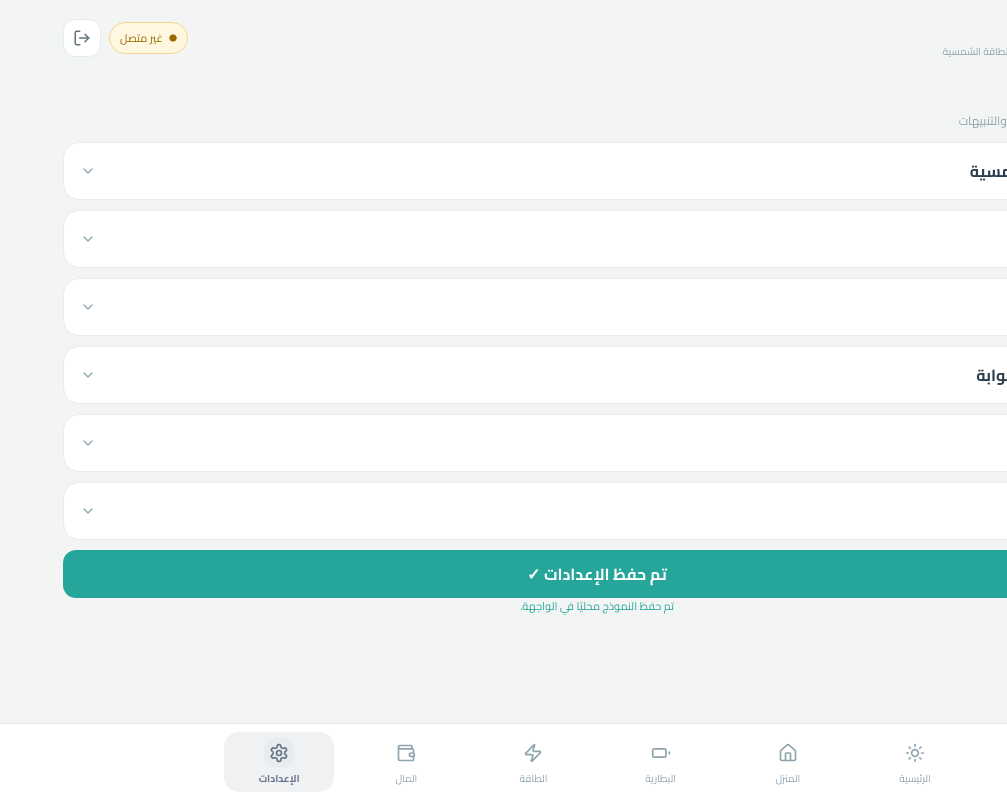
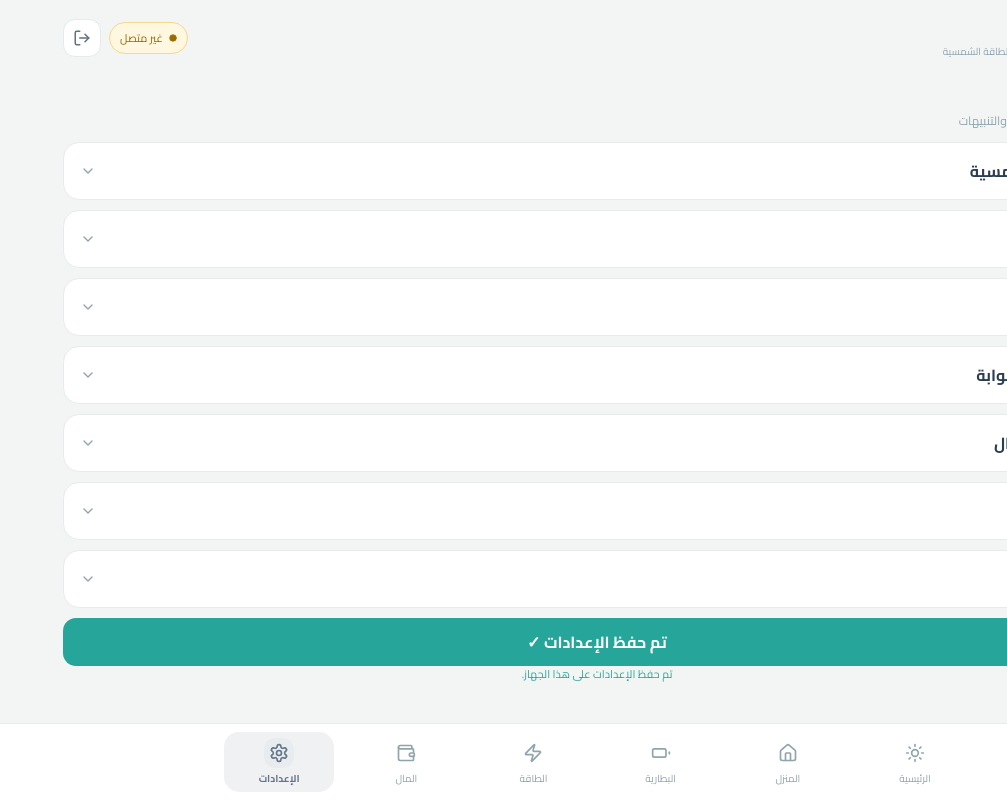
Before and after one commit to mahmoudbir-glitch/Solar, a Next.js app: page /settings in a window 1280 px wide. Both pictures are taken after a click on the button "حفظ الإعدادات". Shown: the whole page, without its empty margins (273-1280 px from the left). Built offline with nearby package versions, Linux system fonts and the light colour scheme.

Commit message:
feat: persist Solar settings and add connection test

```diff
--- a/src/app/settings/page.tsx
+++ b/src/app/settings/page.tsx
@@ -1,24 +1,38 @@
 'use client';
-import {useState} from 'react';
-import {ChevronDown, Sun, Gauge, Battery, Wifi, Bell, Database} from 'lucide-react';
+import {useEffect,useState} from 'react';
+import {ChevronDown,Sun,Gauge,Battery,Wifi,Bell,Database,PlugZap} from 'lucide-react';
 
-const Section=({icon,title,children}:{icon:React.ReactNode,title:string,children:React.ReactNode})=>
- <details className="accordion" style={{marginBottom:10}}>
-  <summary><span className="section-summary"><span className="section-summary-main">{icon}<span>{title}</span></span><ChevronDown size={16} style={{color:'#90a4ae'}}/></span></summary>
-  <div className="accordion-content">{children}</div>
- </details>;
+const Section=({icon,title,children}:{icon:React.ReactNode,title:string,children:React.ReactNode})=><details className="accordion" style={{marginBottom:10}}><summary><span className="section-summary"><span className="section-summary-main">{icon}<span>{title}</span></span><ChevronDown size={16} style={{color:'#90a4ae'}}/></span></summary><div className="accordion-content">{children}</div></details>;
+
+type SettingsData={panels:string;model:string;serial:string;protocol:string;batteryType:string;batteryCapacity:string;reserve:string;gatewayUrl:string;gatewayToken:string;low:string;critical:string;offline:string;retention:string};
+const defaults:SettingsData={panels:'',model:'Axpert MAX 7200-48-230',serial:'92932009104508',protocol:'PI30',batteryType:'',batteryCapacity:'',reserve:'20%',gatewayUrl:'',gatewayToken:'',low:'20%',critical:'10%',offline:'10 دقائق',retention:'365'};
 
 export default function Settings(){
+ const [data,setData]=useState<SettingsData>(defaults);
  const [saved,setSaved]=useState(false);
+ const [testing,setTesting]=useState(false);
+ const [testMessage,setTestMessage]=useState('');
+ useEffect(()=>{try{const raw=localStorage.getItem('solar_settings');if(raw)setData({...defaults,...JSON.parse(raw)})}catch{}},[]);
+ const set=(key:keyof SettingsData,value:string)=>{setData(current=>({...current,[key]:value}));setSaved(false)};
+ function save(){localStorage.setItem('solar_settings',JSON.stringify(data));setSaved(true);}
+ async function testConnection(){
+  setTesting(true);setTestMessage('');
+  try{
+   const response=await fetch('/api/connection/test',{method:'POST',headers:{'Content-Type':'application/json'},body:JSON.stringify({serial_port:data.serial,baudrate:2400,timeout_ms:2000})});
+   const result=await response.json().catch(()=>({message:'تعذر قراءة نتيجة الاختبار'}));
+   setTestMessage(result.message??(result.ok?'تم الاتصال':'فشل الاتصال'));
+  }catch{setTestMessage('تعذر الوصول إلى خدمة الاتصال.');}finally{setTesting(false)}
+ }
  return <>
   <h1 className="page-title">الإعدادات</h1><p className="page-subtitle">تهيئة المنظومة والاتصال والتنبيهات</p>
-  <Section icon={<Sun size={18} color="#f59e0b"/>} title="الألواح الشمسية"><div className="field"><span>إجمالي قدرة الألواح</span><input placeholder="مثال: 6 kW"/></div></Section>
-  <Section icon={<Gauge size={18} color="#f59e0b"/>} title="الإنفرتر"><div className="field"><span>الطراز</span><input defaultValue="Axpert MAX 7200-48-230"/></div><div className="field"><span>الرقم التسلسلي SN</span><input defaultValue="92932009104508"/></div><div className="field"><span>البروتوكول</span><select defaultValue="PI30"><option>PI30</option><option>Modbus RTU</option></select></div></Section>
-  <Section icon={<Battery size={18} color="#26a69a"/>} title="البطارية"><div className="field"><span>نوع البطارية</span><select><option>-- غير محدد</option><option>LiFePO4</option><option>ليثيوم</option><option>جل</option><option>رصاص</option></select></div><div className="field"><span>السعة</span><input placeholder="kWh"/></div><div className="field"><span>حد الاحتياطي</span><input defaultValue="20%"/></div></Section>
-  <Section icon={<Wifi size={18} color="#29b6f6"/>} title="الاتصال والبوابة"><div className="field"><span>وضع الاتصال</span><select><option>بوابة محلية</option><option>غير متصل</option></select></div><div className="field"><span>Gateway URL</span><input placeholder="http://192.168.1.50:8787"/></div><div className="field"><span>Gateway Token</span><input type="password" placeholder="••••••••"/></div></Section>
-  <Section icon={<Bell size={18} color="#ef5350"/>} title="التنبيهات"><div className="grid-2"><div className="field"><span>بطارية منخفضة</span><input defaultValue="20%"/></div><div className="field"><span>حرج</span><input defaultValue="10%"/></div></div><div className="field"><span>انقطاع الاتصال</span><input defaultValue="10 دقائق"/></div></Section>
-  <Section icon={<Database size={18} color="#ab47bc"/>} title="البيانات"><div className="field"><span>مدة حفظ البيانات</span><select defaultValue="365"><option value="365">365 يوم</option><option value="180">180 يوم</option><option value="90">90 يوم</option></select></div></Section>
-  <button className="primary-btn" onClick={()=>setSaved(true)}>{saved?'تم حفظ الإعدادات ✓':'حفظ الإعدادات'}</button>
-  {saved&&<p style={{textAlign:'center',fontSize:11,color:'#26a69a'}}>تم حفظ النموذج محليًا في الواجهة.</p>}
+  <Section icon={<Sun size={18} color="#f59e0b"/>} title="الألواح الشمسية"><div className="field"><span>إجمالي قدرة الألواح</span><input value={data.panels} onChange={e=>set('panels',e.target.value)} placeholder="مثال: 6 kW"/></div></Section>
+  <Section icon={<Gauge size={18} color="#f59e0b"/>} title="الإنفرتر"><div className="field"><span>الطراز</span><input value={data.model} onChange={e=>set('model',e.target.value)}/></div><div className="field"><span>الرقم التسلسلي SN</span><input value={data.serial} onChange={e=>set('serial',e.target.value)} inputMode="numeric"/></div><div className="field"><span>البروتوكول</span><select value={data.protocol} onChange={e=>set('protocol',e.target.value)}><option>PI30</option></select></div></Section>
+  <Section icon={<Battery size={18} color="#26a69a"/>} title="البطارية"><div className="field"><span>نوع البطارية</span><select value={data.batteryType} onChange={e=>set('batteryType',e.target.value)}><option value="">-- غير محدد</option><option>LiFePO4</option><option>ليثيوم</option><option>جل</option><option>رصاص</option></select></div><div className="field"><span>السعة</span><input value={data.batteryCapacity} onChange={e=>set('batteryCapacity',e.target.value)} placeholder="مثال: 4.8 kWh"/></div><div className="field"><span>حد الاحتياطي</span><input value={data.reserve} onChange={e=>set('reserve',e.target.value)}/></div></Section>
+  <Section icon={<Wifi size={18} color="#29b6f6"/>} title="الاتصال والبوابة"><div className="field"><span>وضع الاتصال</span><select defaultValue="local"><option value="local">بوابة محلية</option><option value="offline">غير متصل</option></select></div><div className="field"><span>Gateway URL</span><input value={data.gatewayUrl} onChange={e=>set('gatewayUrl',e.target.value)} placeholder="مثال: http://192.168.1.50:8787"/></div><div className="field"><span>Gateway Token</span><input type="password" value={data.gatewayToken} onChange={e=>set('gatewayToken',e.target.value)} placeholder="••••••••"/></div></Section>
+  <Section icon={<PlugZap size={18} color="#26a69a"/>} title="اختبار الاتصال"><p className="muted" style={{fontSize:11}}>الاختبار يرسل طلب PI30 حقيقياً إلى البوابة ولا يولّد بيانات وهمية.</p><button className="primary-btn" onClick={testConnection} disabled={testing}>{testing?'جارٍ اختبار الاتصال...':'اختبار الاتصال بالإنفرتر'}</button>{testMessage&&<p style={{fontSize:11,textAlign:'center',color:testMessage.includes('بنجاح')?'#28724b':'#8b6500'}}>{testMessage}</p>}</Section>
+  <Section icon={<Bell size={18} color="#ef5350"/>} title="التنبيهات"><div className="grid-2"><div className="field"><span>بطارية منخفضة</span><input value={data.low} onChange={e=>set('low',e.target.value)}/></div><div className="field"><span>حرج</span><input value={data.critical} onChange={e=>set('critical',e.target.value)}/></div></div><div className="field"><span>انقطاع الاتصال</span><input value={data.offline} onChange={e=>set('offline',e.target.value)}/></div></Section>
+  <Section icon={<Database size={18} color="#ab47bc"/>} title="البيانات"><div className="field"><span>مدة حفظ البيانات</span><select value={data.retention} onChange={e=>set('retention',e.target.value)}><option value="365">365 يوم</option><option value="180">180 يوم</option><option value="90">90 يوم</option></select></div></Section>
+  <button className="primary-btn" onClick={save}>{saved?'تم حفظ الإعدادات ✓':'حفظ الإعدادات'}</button>
+  {saved&&<p style={{textAlign:'center',fontSize:11,color:'#26a69a'}}>تم حفظ الإعدادات على هذا الجهاز.</p>}
  </>
 }
```
